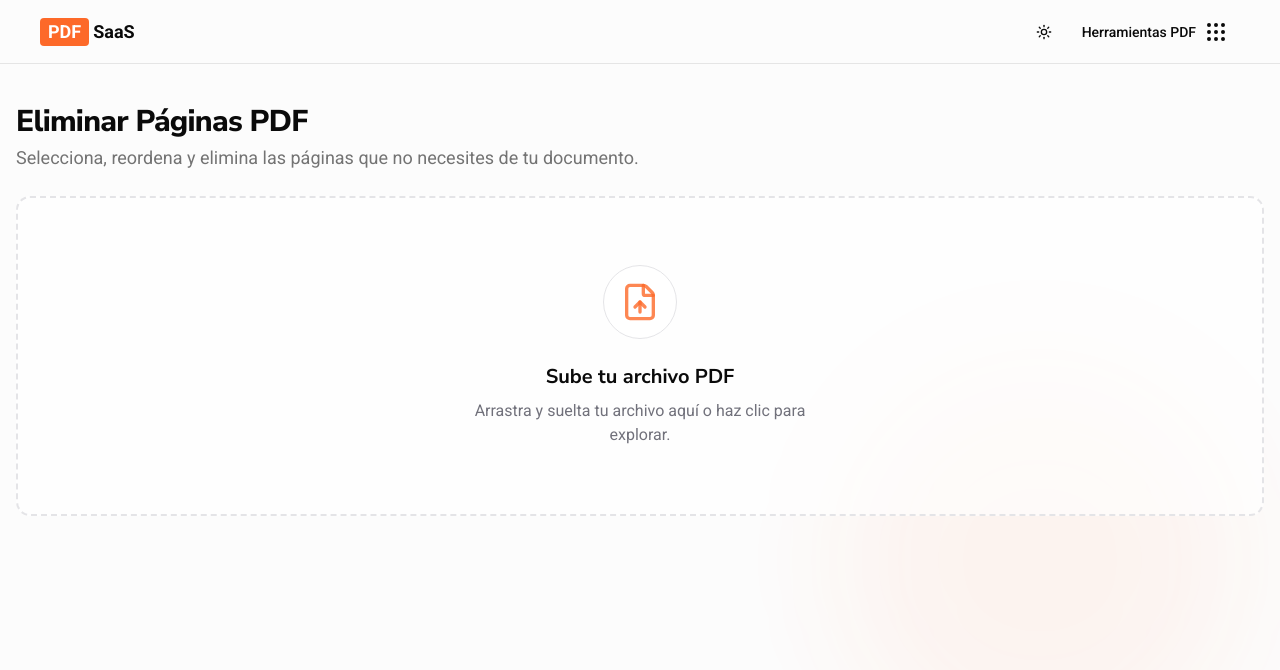
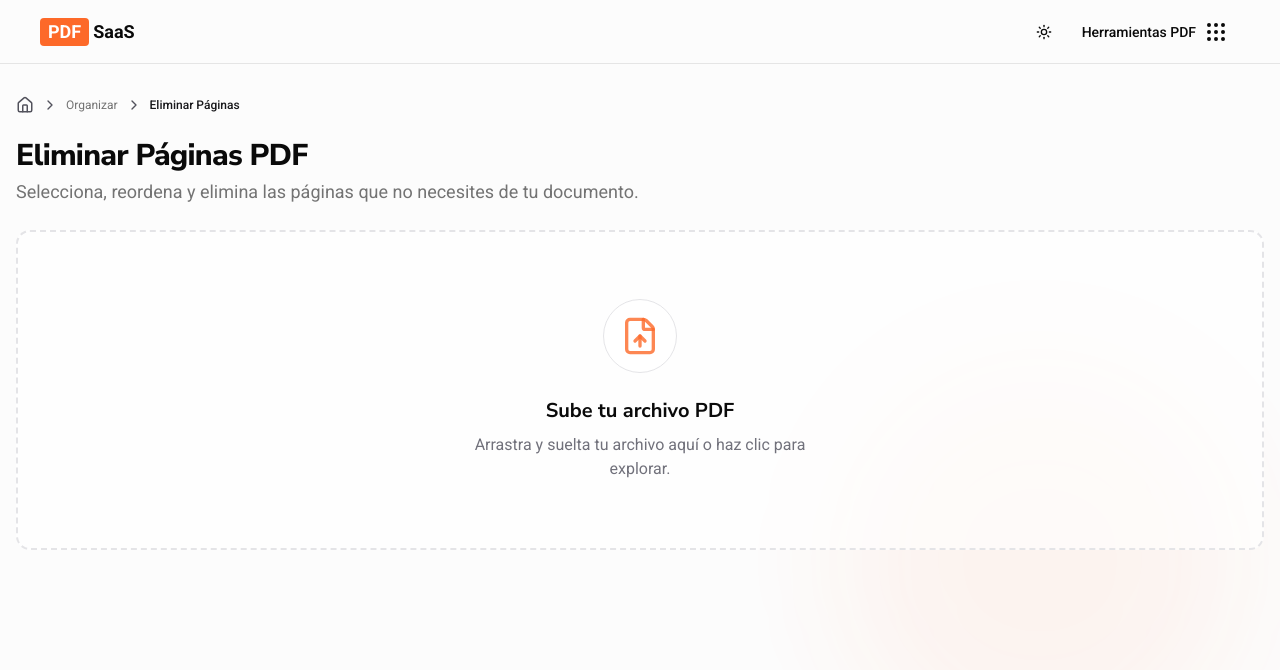
Before and after one commit to johanso/pdfsaas, a Next.js app: page /eliminar-paginas-pdf in a window 1280 px wide. Shown: the top 670 px of the page. Built offline with nearby package versions, Linux system fonts and the light colour scheme.

Commit message:
update design tools

```diff
--- a/src/app/dividir-pdf/page.tsx
+++ b/src/app/dividir-pdf/page.tsx
@@ -130,6 +130,7 @@ export default function SplitPdfPage() {
 
   return (
     <PdfToolLayout
+      toolId="split-pdf"
       title="Dividir PDF"
       description="Herramienta profesional para separar, extraer y organizar tus documentos."
       hasFiles={!!file}
--- a/src/app/eliminar-paginas-pdf/page.tsx
+++ b/src/app/eliminar-paginas-pdf/page.tsx
@@ -103,6 +103,7 @@ export default function DeletePagesPage() {
 
   return (
     <PdfToolLayout
+      toolId="delete-pages"
       title="Eliminar Páginas PDF"
       description="Selecciona, reordena y elimina las páginas que no necesites de tu documento."
       hasFiles={!!file}
--- a/src/app/extraer-paginas-pdf/page.tsx
+++ b/src/app/extraer-paginas-pdf/page.tsx
@@ -89,6 +89,7 @@ export default function ExtractPdfPage() {
 
   return (
     <PdfToolLayout
+      toolId="extract-pages"
       title="Extraer Páginas PDF"
       description="Selecciona las páginas que quieres conservar y crea un nuevo PDF o descárgalas por separado."
       hasFiles={!!file}
--- a/src/app/organizar-pdf/page.tsx
+++ b/src/app/organizar-pdf/page.tsx
@@ -116,6 +116,7 @@ export default function OrganizePdfPage() {
 
   return (
     <PdfToolLayout
+      toolId="organize-pdf"
       title="Organizar PDF"
       description="Ordena, añade, gira y elimina páginas de múltiples archivos PDF."
       hasFiles={pages.length > 0}
--- a/src/app/pdf-a-imagen/page.tsx
+++ b/src/app/pdf-a-imagen/page.tsx
@@ -115,6 +115,7 @@ export default function PdfToImagePage() {
 
   return (
     <PdfToolLayout
+      toolId="pdf-to-image"
       title="Convertir PDF a Imagen"
       description="Convierte páginas de tu PDF a imágenes de alta calidad (JPG, PNG, WebP)."
       hasFiles={!!file}
--- a/src/app/rotar-pdf/page.tsx
+++ b/src/app/rotar-pdf/page.tsx
@@ -73,6 +73,7 @@ export default function RotatePdfPage() {
 
   return (
     <PdfToolLayout
+      toolId="rotate-pdf"
       title="Rotar PDF"
       description="Corrige la orientación de tus documentos. Rota páginas sueltas o el archivo completo en segundos."
       hasFiles={!!file}
--- a/src/app/unir-pdf/page.tsx
+++ b/src/app/unir-pdf/page.tsx
@@ -58,6 +58,7 @@ export default function UnirPdfPage() {
 
   return (
     <PdfToolLayout
+      toolId="merge-pdf"
       title="Unir PDF"
       description="Combina múltiples archivos PDF en un solo documento ordenado."
       hasFiles={files.length > 0}
--- a/src/components/pdf-system/pdf-tool-layout.tsx
+++ b/src/components/pdf-system/pdf-tool-layout.tsx
@@ -25,8 +25,10 @@ import BootstrapIcon from "@/components/bootstrapIcon";
 
 // Hooks
 import { useIsMobile } from "@/hooks/useMobile";
+import { ToolBreadcrumb } from "../tool-breadcrumb";
 
 interface PdfToolLayoutProps {
+  toolId: string;
   title: string;
   description: string;
   hasFiles: boolean;
@@ -70,6 +72,7 @@ interface PdfToolLayoutProps {
 }
 
 export function PdfToolLayout({
+  toolId,
   title,
   description,
   hasFiles,
@@ -95,8 +98,9 @@ export function PdfToolLayout({
   const isProcessing = saveDialogProps.isProcessing;
 
   return (
-    <div className="container mx-auto py-10 px-4 max-w-7xl pb-24">
+    <div className="container mx-auto py-8 px-4 max-w-7xl pb-24">
       <div className="space-y-6">
+        <ToolBreadcrumb toolId={toolId} />
         <HeadingPage titlePage={title} descriptionPage={description} />
 
         <div className="w-full">
@@ -124,7 +128,7 @@ export function PdfToolLayout({
                     </section>
                   )}
 
-                  <section className="lg:ml-12 bg-zinc-50/50 dark:bg-zinc-900/20 border-2 border-dashed border-zinc-300 dark:border-zinc-800 rounded-lg p-4 md:p-6 min-h-[500px]">
+                  <section className="lg:ml-12 bg-zinc-50/50 dark:bg-zinc-900/20 border-2 border-dashed border-zinc-300 dark:border-zinc-800 rounded-lg p-4 md:p-6 min-h-[320px] lg:min-h-[500px]">
                     {children}
                   </section>
                 </div>
--- /dev/null
+++ b/src/components/tool-breadcrumb.tsx
@@ -0,0 +1,35 @@
+import Link from "next/link";
+import { ChevronRight, House } from "lucide-react";
+import { TOOLS } from "@/lib/tools-data";
+import { TOOL_CATEGORIES } from "@/lib/tools-categories";
+
+interface ToolBreadcrumbProps {
+  toolId: string;
+}
+
+export function ToolBreadcrumb({ toolId }: ToolBreadcrumbProps) {
+  const tool = TOOLS[toolId];
+  if (!tool) return null;
+
+  const category = Object.values(TOOL_CATEGORIES).find(
+    (cat: any) => cat.id === tool.category
+  );
+
+  return (
+    <nav className="flex items-center gap-2 text-xs text-zinc-600 mb-6">
+      <Link href="/" className="hover:text-primary">
+        <House size={18} />
+      </Link>
+      <ChevronRight className="w-4 h-4" />
+      {category && (
+        <>
+          <span className="text-muted-foreground">{category.name}</span>
+          <ChevronRight className="w-4 h-4" />
+        </>
+      )}
+      <span className="text-zinc-900 dark:text-zinc-100 font-medium">
+        {tool.name}
+      </span>
+    </nav>
+  );
+}
```
